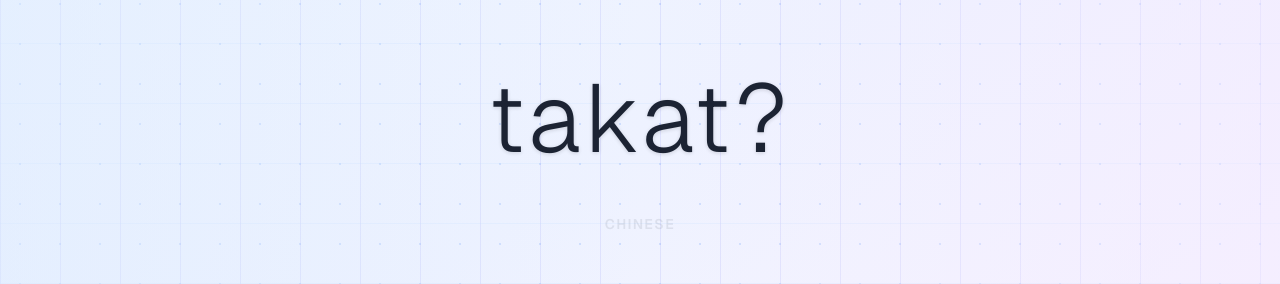
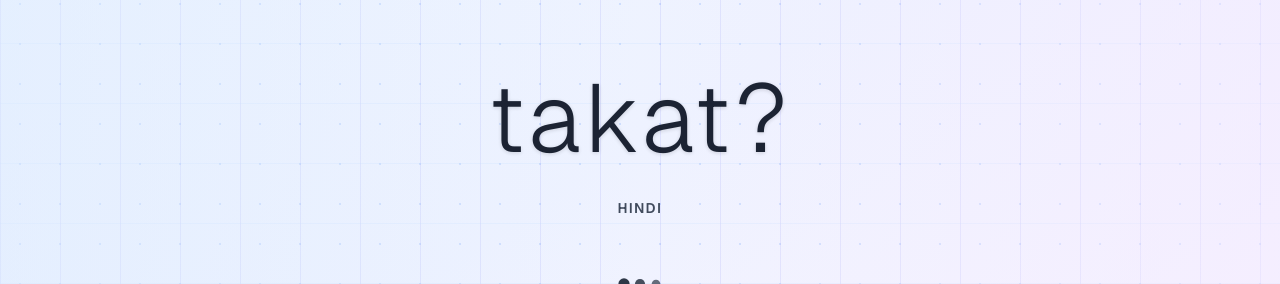
Before and after one commit to Sazemii/art-app, a Next.js app: page / in a window 1280 px wide. Shown: the part 256-540 px from the top of the page. Built offline with nearby package versions, Linux system fonts and the light colour scheme.

Commit message:
fixed the language

```diff
--- a/src/components/LanguageLoader.js
+++ b/src/components/LanguageLoader.js
@@ -189,13 +189,13 @@
 
       {/* Main Content Container */}
       <div className="relative z-10 text-center">
-        {/* Language Text Display */}
+        {/* Language Text Display with Synchronized Label */}
         <div className="relative h-32 flex items-center justify-center">
           <AnimatePresence mode="wait">
             {currentTranslation && (
               <motion.div
                 key={currentIndex}
-                className="absolute"
+                className="absolute flex flex-col items-center"
                 initial={{
                   opacity: 0,
                   scale: currentTranslation.isSpecial ? 0.8 : 1,
@@ -227,33 +227,17 @@
                 >
                   {currentTranslation.text}
                 </h1>
+
+                {/* Language Label - Now synchronized within the same AnimatePresence */}
+                <p
+                  className="text-sm text-gray-700 tracking-widest uppercase font-semibold font-inter mt-8"
+                >
+                  {currentTranslation.lang}
+                </p>
               </motion.div>
             )}
           </AnimatePresence>
         </div>
-
-        {/* Language Label - Fixed to use the same currentTranslation */}
-        <motion.div
-          className="mt-8"
-          initial={{ opacity: 0 }}
-          animate={{ opacity: 1 }}
-          transition={{ delay: 0.5 }}
-        >
-          <AnimatePresence mode="wait">
-            {currentTranslation && (
-              <motion.p
-                key={`lang-${currentIndex}`}
-                className="text-sm text-gray-700 tracking-widest uppercase font-semibold font-inter"
-                initial={{ opacity: 0 }}
-                animate={{ opacity: 1 }}
-                exit={{ opacity: 0 }}
-                transition={{ duration: 0.2, ease: "easeOut" }}
-              >
-                {currentTranslation.lang}
-              </motion.p>
-            )}
-          </AnimatePresence>
-        </motion.div>
 
         {/* Decorative Elements */}
         <motion.div
```
